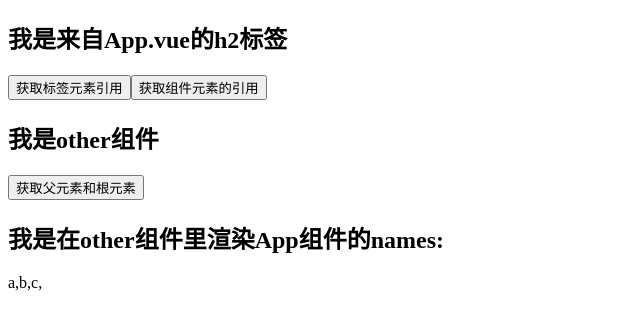
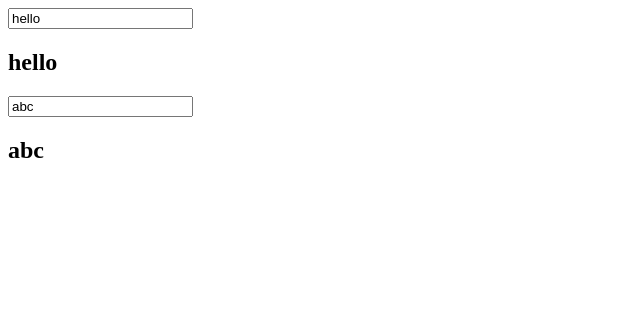
Before and after one commit to jobinben/Vue3-learning, a Vue app in the folder Vue3/: page / in a window 1280 px wide. Shown: the top 330 px of the page, without its empty margins (0-640 px from the left). Built offline with nearby package versions, Linux system fonts and the light colour scheme.

Commit message:
组件v-model的使用

```diff
--- /dev/null
+++ b/Vue3/src/components/08_组件的v_model/App.vue
@@ -0,0 +1,30 @@
+<!-- author: 大冰 -->
+<template>
+  <div>
+    <!-- 1. 这是通过解析v-model语法糖的 -->
+    <child-component v-model:title="msg"></child-component>
+    <h2>{{ msg }}</h2>
+
+    <!-- 2. 这是通过计算属性实现的 -->
+    <second-component v-model:second="tips"></second-component>
+    <h2>{{ tips }}</h2>
+  </div>
+</template>
+
+<script>
+import ChildComponent from "./child.vue";
+import secondComponent from "./second.vue";
+export default {
+  components: {
+    ChildComponent,
+    secondComponent,
+  },
+
+  data() {
+    return {
+      msg: "hello",
+      tips: "abc",
+    };
+  },
+};
+</script>
--- /dev/null
+++ b/Vue3/src/components/08_组件的v_model/child.vue
@@ -0,0 +1,31 @@
+<!-- author: 大冰 -->
+<template>
+  <div>
+    <!-- 1. 这个是v-model的语法题 -->
+    <input :value="title" @input="handleInput">
+
+
+  </div>
+</template>
+
+<script>
+export default {
+  props: {
+    title: {
+      type: String,
+    },
+
+  },
+  // 注册事件
+  emits: ['update:title'],
+
+  methods: {
+    handleInput(event) {
+      // 触发事件更新value
+      this.$emit("update:title", event.target.value);
+    },
+  },
+};
+</script>
+<style scoped>
+</style>
--- /dev/null
+++ b/Vue3/src/components/08_组件的v_model/second.vue
@@ -0,0 +1,33 @@
+<!-- author: 大冰 -->
+<template>
+  <div>
+    <!-- 2. 通过计算属性实现 -->
+    <input v-model="value">
+  </div>
+</template>
+
+<script>
+export default {
+  props: {
+    second: {
+      type: String
+    }
+  },
+  // 注册事件
+  emits: ['update:second'],
+
+  computed: {
+    value: {
+      set(val) {
+        this.$emit('update:second', val)
+      },
+      get() {
+        return this.second
+      }
+    }
+  },
+
+};
+</script>
+<style scoped>
+</style>
--- a/Vue3/src/main.js
+++ b/Vue3/src/main.js
@@ -1,4 +1,4 @@
 import { createApp } from 'vue'
-import App from './components/07_引用元素和组件/App.vue'
+import App from './components/08_组件的v_model/App.vue'
 
 createApp(App).mount('#app')
```
